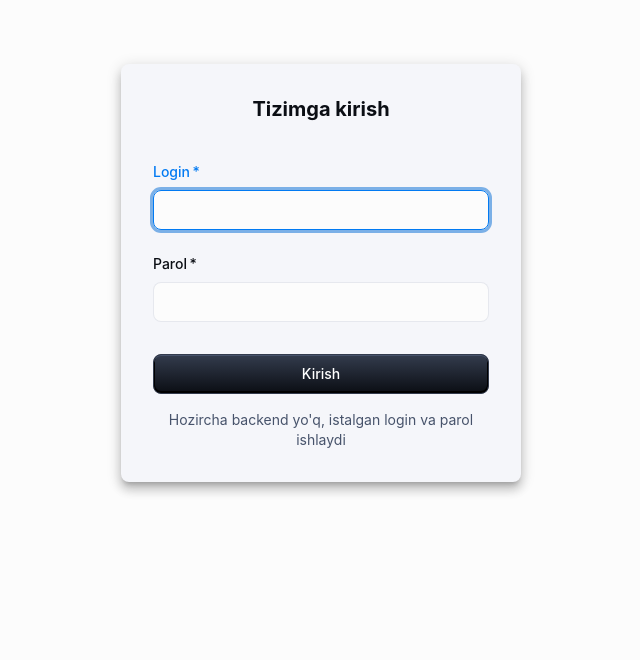
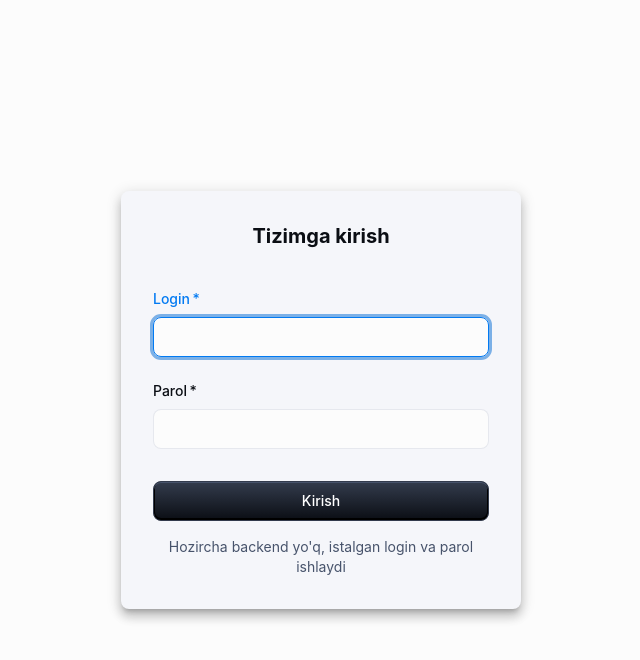
Before and after one commit to Numonov01/Test-platform, a React (Vite) app: page /signin in a window 1280 px wide. Shown: the top 660 px of the page, without its empty margins (319-959 px from the left). Built offline with nearby package versions, Linux system fonts and the light colour scheme.

Commit message:
bug fixed

```diff
--- a/src/components/LoginForm.tsx
+++ b/src/components/LoginForm.tsx
@@ -16,7 +16,6 @@ const StyledPaper = styled(Paper)(({ theme }) => ({
   gap: theme.spacing(2),
   maxWidth: 400,
   margin: "0 auto",
-  marginTop: theme.spacing(8),
 }));
 
 const StyledTextField = styled(TextField)(({ theme }) => ({
@@ -49,7 +48,16 @@ export default function LoginForm({ onLogin }: LoginFormProps) {
   };
 
   return (
-    <Container component="main" maxWidth="sm">
+    <Container
+      component="main"
+      maxWidth="sm"
+      sx={{
+        minHeight: "100vh",
+        display: "flex",
+        alignItems: "center",
+        justifyContent: "center",
+      }}
+    >
       <StyledPaper elevation={8}>
         <Typography component="h1" variant="h5" fontWeight="bold" gutterBottom>
           Tizimga kirish
--- a/src/components/TestPage.tsx
+++ b/src/components/TestPage.tsx
@@ -309,7 +309,7 @@ export default function TestPage() {
 
           <Button
             variant="contained"
-            sx={{ mr: 2 }}
+            sx={{ mr: 2, my: 1 }}
             onClick={() => setShowDetails(!showDetails)}
           >
             {showDetails ? "Natijalarni yashirish" : "Tafsilotlarni ko'rsatish"}
```
